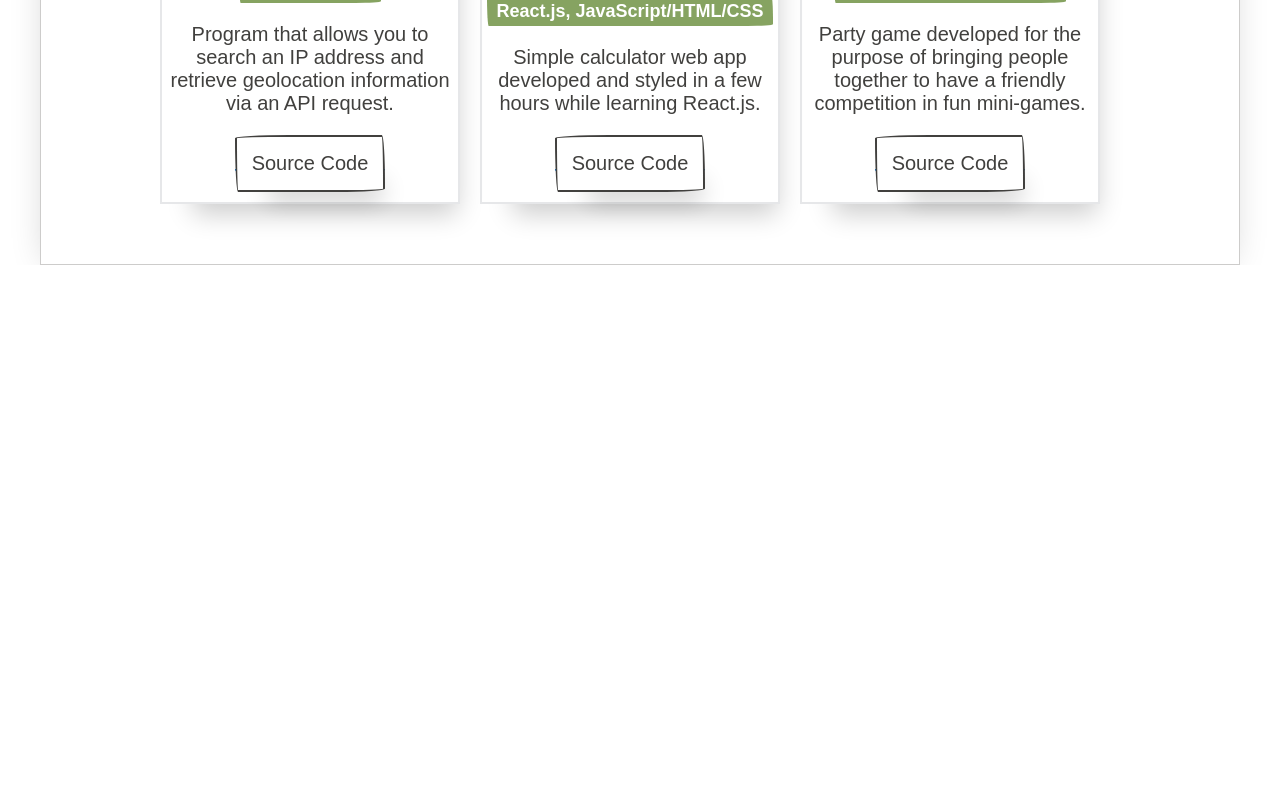
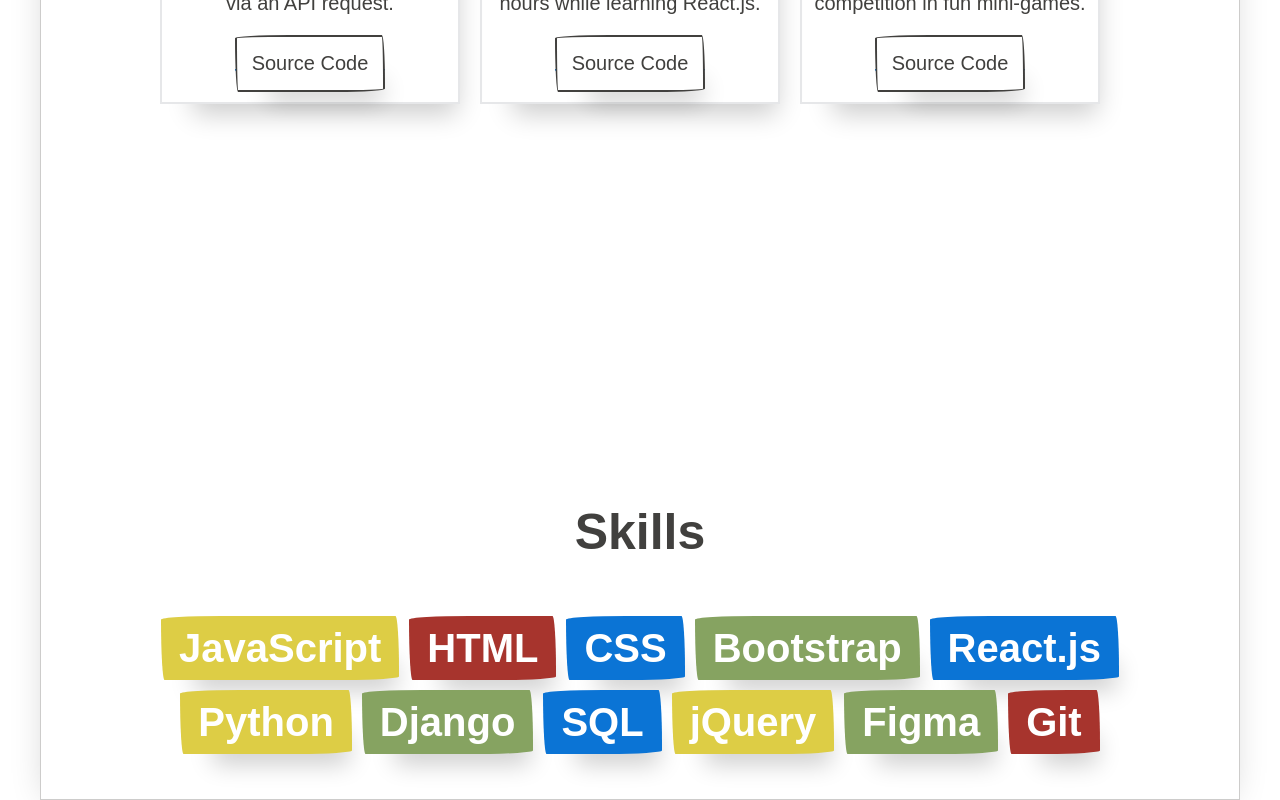
Before and after one commit to asecco/asecco.github.io, a React (Create React App) app: page / in a window 1280 px wide. Shown: the part 3238-4038 px from the top of the page. Before the commit the page ends 3503 px from the top, so only its background shows below. Built offline with nearby package versions, Linux system fonts and the light colour scheme; a web font is replaced by a local one.

Commit message:
Completed skills component

```diff
--- a/src/App.css
+++ b/src/App.css
@@ -14,8 +14,8 @@
     margin: 0 auto;
 }
 
-#resume {
-    margin-bottom: 450px;
+#resume, #card5 {
+    margin-bottom: 350px;
 }
 
 h2 {
@@ -53,3 +53,12 @@ h3 {
 .badge {
     font-size: 18px;
 }
+
+#Skills {
+    text-align: center;
+}
+
+#Skills button {
+    font-size: 40px;
+    margin: 5px;
+}
--- a/src/App.js
+++ b/src/App.js
@@ -4,6 +4,7 @@ import Navbar from './components/Navbar';
 import Intro from './components/Intro';
 import About from './components/About';
 import Projects from './components/Projects';
+import Skills from './components/Skills';
 
 function App() {
   return (
@@ -12,6 +13,7 @@ function App() {
       <Intro />
       <About />
       <Projects />
+      <Skills />
     </div>
   );
 }
--- a/src/components/Intro.js
+++ b/src/components/Intro.js
@@ -1,4 +1,4 @@
-import React from 'react'
+import React from 'react';
 
 export default function Intro() {
     return (
--- a/src/components/Projects.js
+++ b/src/components/Projects.js
@@ -46,7 +46,7 @@ export default function Projects() {
                 <a href="https://github.com/asecco/IP-Location-Lookup" target="_blank"><button>Source Code</button></a>
                 </div>
             </div>
-            <div className="card">
+            <div className="card" id="card5">
                 <img src={Project5} alt="React Calculator"></img>
                 <div>
                 <h4 class="card-title">React Calculator</h4>
--- a/src/components/Skills.js
+++ b/src/components/Skills.js
@@ -0,0 +1,20 @@
+import React from 'react';
+
+export default function Skills() {
+    return (
+        <div id="Skills">
+            <h3>Skills</h3>
+            <button class="badge warning">JavaScript</button>
+            <button class="badge danger">HTML</button>
+            <button class="badge secondary">CSS</button>
+            <button class="badge success">Bootstrap</button>
+            <button class="badge secondary">React.js</button>
+            <button class="badge warning">Python</button>
+            <button class="badge success">Django</button>
+            <button class="badge secondary">SQL</button>
+            <button class="badge warning">jQuery</button>
+            <button class="badge success">Figma</button>
+            <button class="badge danger">Git</button>
+        </div>
+    )
+}
```
